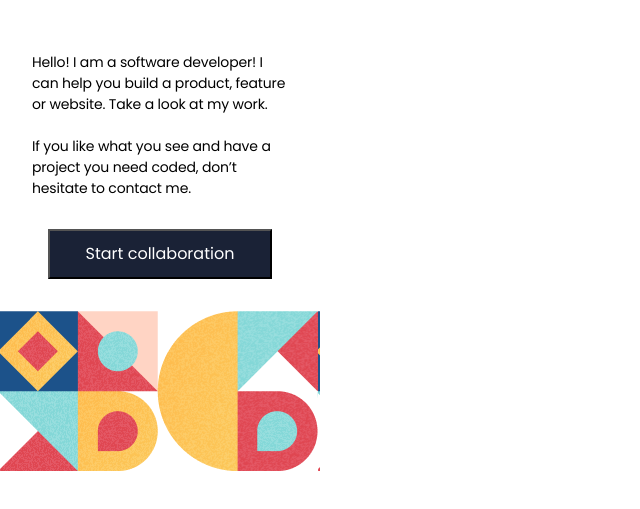
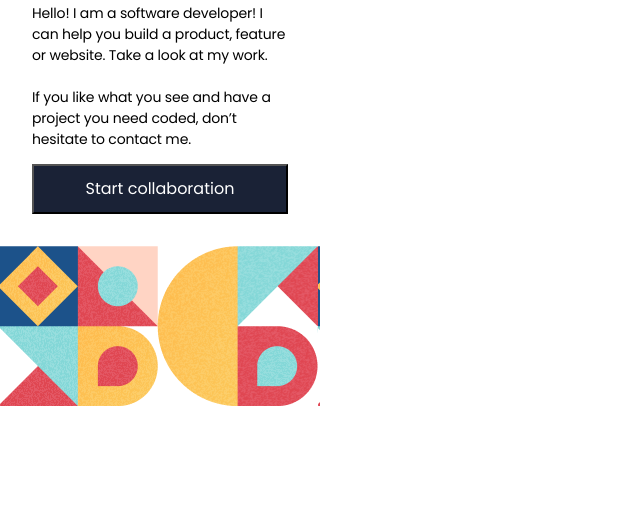
Before and after one commit to JohnteFresh/IrunguJohnson-Mobile-Portfolio, a website: page index.html in a window 1280 px wide. Shown: the part 233-742 px from the top of the page, without its empty margins (0-640 px from the left). Drawn offline with nearby package versions, Linux system fonts and the light colour scheme.

Commit message:
Modify styles.css

```diff
--- a/styles.css
+++ b/styles.css
@@ -1,9 +1,8 @@
 body {
-  min-width: 375px;
+  min-width: 23.438rem;
   margin: 0;
   padding: 0;
-
-  /* box-sizing: border-box; */
+  box-sizing: border-box;
 }
 
 .menu {
@@ -45,12 +44,13 @@ h1 {
   font-size: 0.875rem;
   line-height: 1.313rem;
   letter-spacing: -0.01rem;
+  margin-top: -2.188rem;
 }
 
 .collaboration {
-  width: 14rem;
+  width: 100%;
   height: 3.125rem;
-  margin: 1rem 2rem;
+  margin-bottom: 1rem;
   background-color: #1a2236;
   color: white;
   font-family: Poppins, arial, sans-serif;
```
